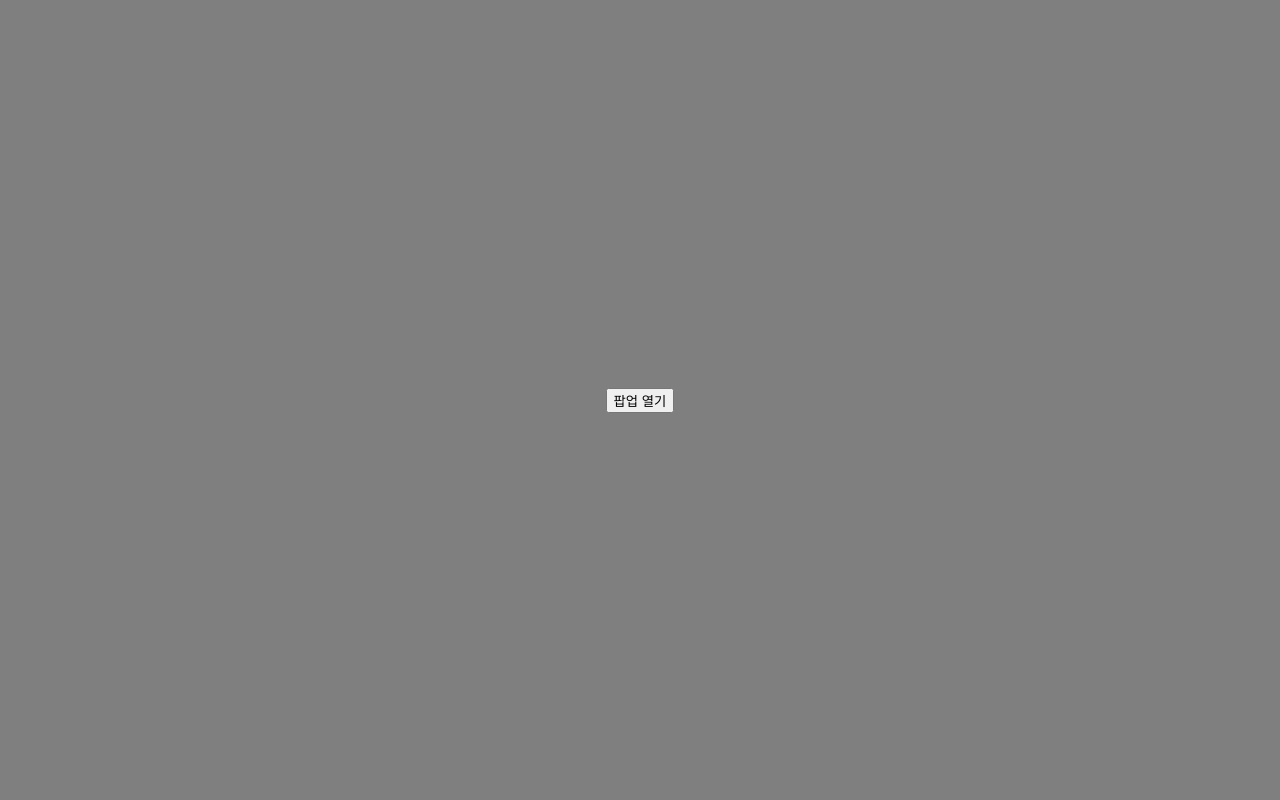
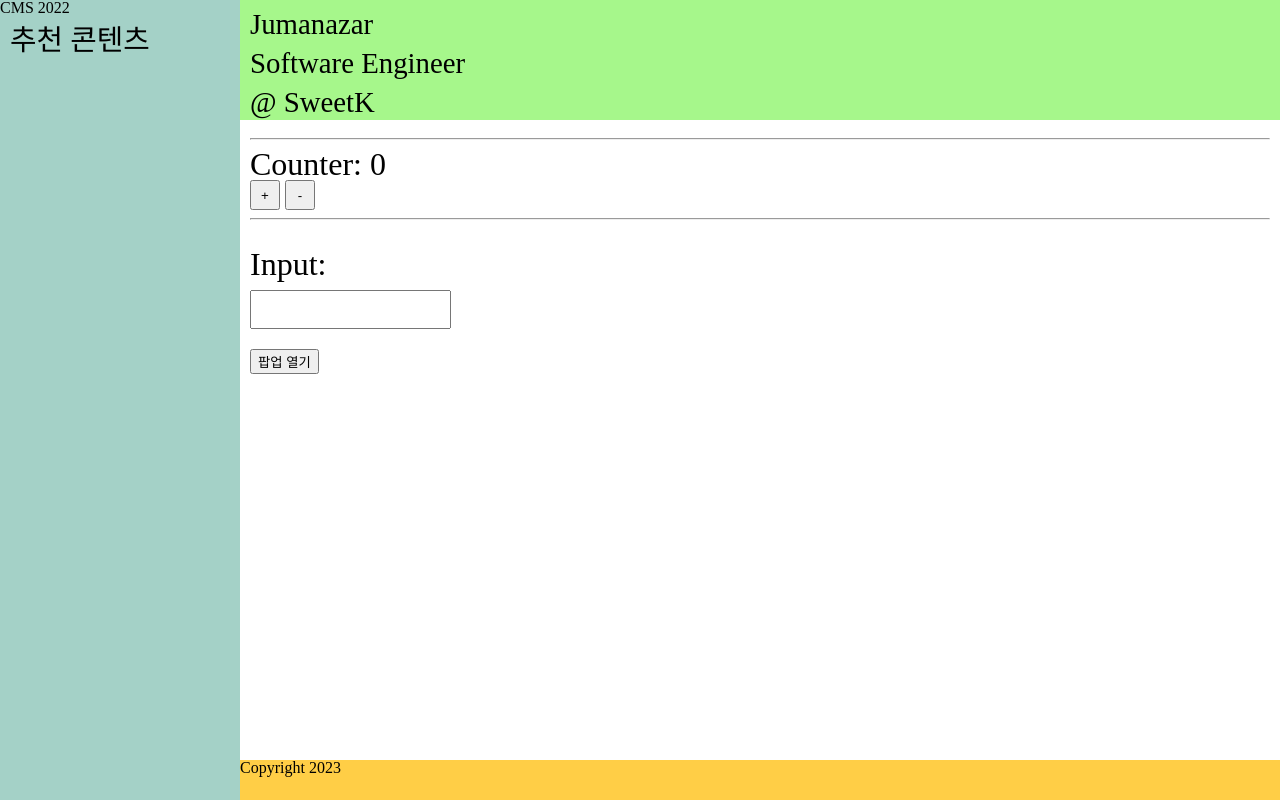
Before and after one commit to jsr1611/react-practice, a React (Create React App) app in the folder react-standard/: page / in a window 1280 px wide. Built offline with nearby package versions, Linux system fonts and the light colour scheme; a web font is replaced by a local one.

Commit message:
popup edited.

```diff
--- a/react-standard/src/App.tsx
+++ b/react-standard/src/App.tsx
@@ -26,7 +26,7 @@ function App() {
     //view
     return (
         <>
-            {/* <GlobalStyle />
+            <GlobalStyle />
             <AppContainer>
                 <Header
                     name="Jumanazar"
@@ -44,10 +44,9 @@ function App() {
                     description="(www.jumanazar.uz)"
                     year={new Date().getFullYear()}
                 />
-            </AppContainer> */}
+            </AppContainer>
 
             {/* <Calculator /> */}
-            <Popup content="some content" btnTitle="OK" />
         </>
     );
 }
--- a/react-standard/src/components/Popup.tsx
+++ b/react-standard/src/components/Popup.tsx
@@ -47,15 +47,7 @@ const CloseButton = styled.button`
 `;
 
 const Container = styled.div`
-    position: fixed;
-    top: 0;
-    left: 0;
-    width: 100%;
-    height: 100%;
-    background-color: rgba(0, 0, 0, 0.5);
-    display: flex;
-    justify-content: center;
-    align-items: center;
+    padding: 10px;
 `;
 
 type Props = {
--- a/react-standard/src/layout/Contents.tsx
+++ b/react-standard/src/layout/Contents.tsx
@@ -1,5 +1,6 @@
 import Counter from "@/components/Counter";
 import Input from "@/components/Input";
+import Popup from "@/components/Popup";
 import styled from "styled-components";
 
 type Props = {
@@ -22,6 +23,7 @@ function Contents({ title, description, version }: Props) {
         <ContentsContainer>
             <Counter />
             <Input />
+            <Popup content="This is a sample popup." btnTitle="Close" />
         </ContentsContainer>
     );
 }
```
